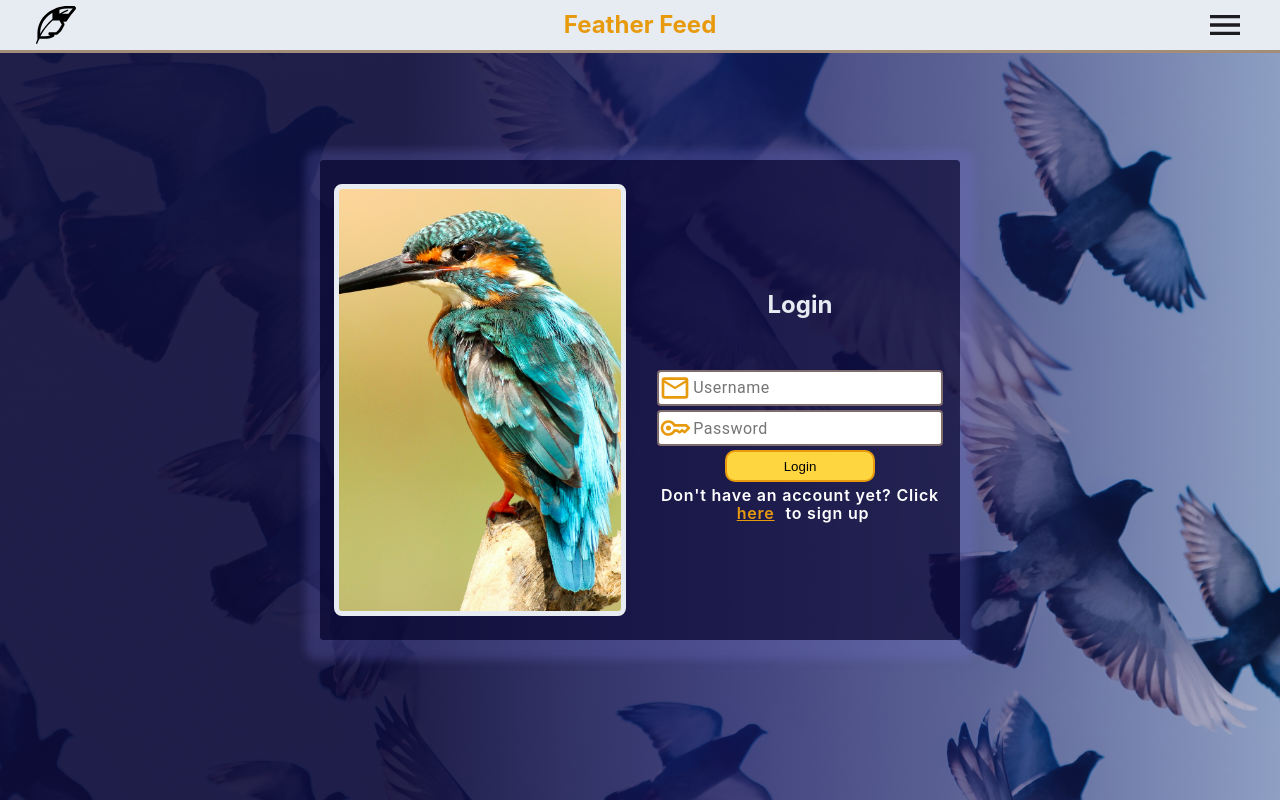
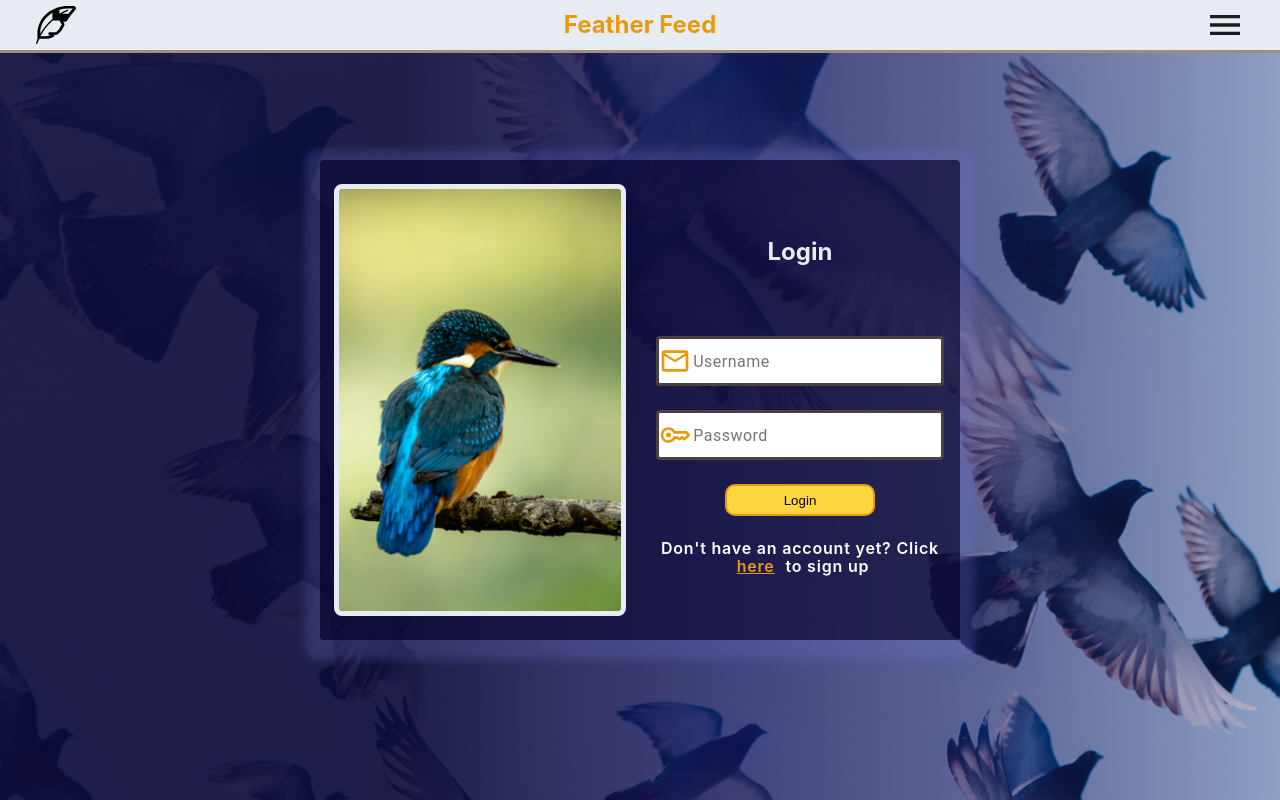
Before and after one commit to bubblecup-12/VogelSocialMedia, a React (Create React App) app in the folder code/frontend/: page / in a window 1280 px wide. Built offline with nearby package versions, Linux system fonts and the light colour scheme.

Commit message:
Changed Images, gap between inputs bigger, and input bordercolor based on states

```diff
--- a/code/frontend/src/App.tsx
+++ b/code/frontend/src/App.tsx
@@ -1,11 +1,9 @@
-import React, { use } from 'react';
-import Login from './Login';
-import Header from './header';
+import LoginSignUpPage from './LoginAndSignUpPage';
 
 
 function App() {
   return (
-      <Login/>
+      <LoginSignUpPage/>
   );
 }
 
--- a/code/frontend/src/Login.tsx
+++ b/code/frontend/src/LoginAndSignUpPage.tsx
@@ -1,11 +1,11 @@
 //import React, { use } from 'react';
-import "./Login.css";
+import "./loginAndSignUpPage.css";
 import { useState } from 'react'; //, useEffect
 import Header from './header';
 //import { url } from 'inspector';
 
 
-function Login(){
+function LoginAndSignUpPage(){
     const toggleLogin=(event:React.MouseEvent<HTMLElement>)=>{event.preventDefault(); setSignup(!signup)};
     const [signup, setSignup]= useState(false);
     return(
@@ -32,11 +32,11 @@ function Login(){
                         <img className= 'login-icon' src='\assets\icons\password_orange.svg' alt="icon password"></img>
                         <input type='password' className='login-input'placeholder='Password'></input>
                     </div>
-                        <input type='button' className='login-button' value={signup? "Signup": "Login"}></input>
+                        <input type='button' className='login-button' value={signup? "Sign up": "Login"}></input>
                         <div className='login-signup'>{signup? "Already have an account?": "Don't have an account yet?"} Click <input type="button" className='login-link' onClick={toggleLogin} value={'here'}></input> {signup? "login": "to sign up"}</div>
                 </div>
             </div>
         </div>
     );
 }
-export default Login
+export default LoginAndSignUpPage
--- a/code/frontend/src/Login.css
+++ b/code/frontend/src/loginAndSignUpPage.css
@@ -1,11 +1,12 @@
 :root {
   --Rotkehlchen-gray: #e7ecf2;
-  --Rotkehlchen-brown1: #a28d7a;
+  --Rotkehlchen-brown-light: #a28d7a;
   --Rotkehlchen-orange-default: #e79a0e;
   --Rotkehlchen-gray-default: #E7ECF2;
   --Rotkehlchen-brown-middle: #7F6D6D;
   --Rotkehlchen-yellow-default: #FED640;
   --Rotkehlchen-yellow-hover: #EAC22A;
+  --Rotkehlchen-brown-dark: #4C4141;
 }
 
 .login-display{
@@ -75,19 +76,28 @@
     display: flex;
     flex-direction: row;
     border-radius: 4px;
-    border: 2px solid var(--Rotkehlchen-brown-middle);
+    border: 3px solid var(--Rotkehlchen-brown-dark);
     background: #FFF;
     width:100%;
-    height: 32px;
+    height: 44px;
     align-items: center;
     justify-content: flex-start;
 }
 
+.login-div-input:hover{
+    border: 3px solid var(--Rotkehlchen-brown-middle);
+}
+
+.login-div-input:focus-within{
+    border: 3px solid var(--Rotkehlchen-orange-default)
+}
+
 .login-input{
     width: 100%;
-    height: 28px;
+    height: 40px;
     border: none;
     color: var(--Rotkehlchen-brown-middle);
+    outline: 0 !important;
 
     /* M3/body/large */
     font-family: var(--Static-Body-Large-Font, Roboto);
@@ -130,7 +140,7 @@
     flex-direction: column;
     justify-content: center;
     align-items: center;
-    gap: 18px;
+    gap: 24px;
 }
 
 /* Desktop view*/
@@ -160,7 +170,7 @@
 
         border-radius: 8px;
         border: 5px solid var(--Rotkehlchen-gray-default);
-        background-image: url("../public/assets/images/BirdLogin.jpg");
+        background-image: url("../public/assets/images/IceBirdLogin.jpg");
         background-size: cover;
         background-position: 75%;
     }
@@ -176,9 +186,9 @@
 
         border-radius: 8px;
         border: 5px solid var(--Rotkehlchen-gray-default);
-        background-image: url("../public/assets/images/OwlSignUp.png");
+        background-image: url("../public/assets/images/SummerOwlSignup.jpg");
         background-size: cover;
-        background-position: 75%;
+        /*background-position: 75%;*/
     }
 
     .login-part{
@@ -189,7 +199,7 @@
         flex-direction: column;
         justify-content: center;
         align-items: center;
-        gap: 1%;
+        gap: 24px;
     }
 
 
```
